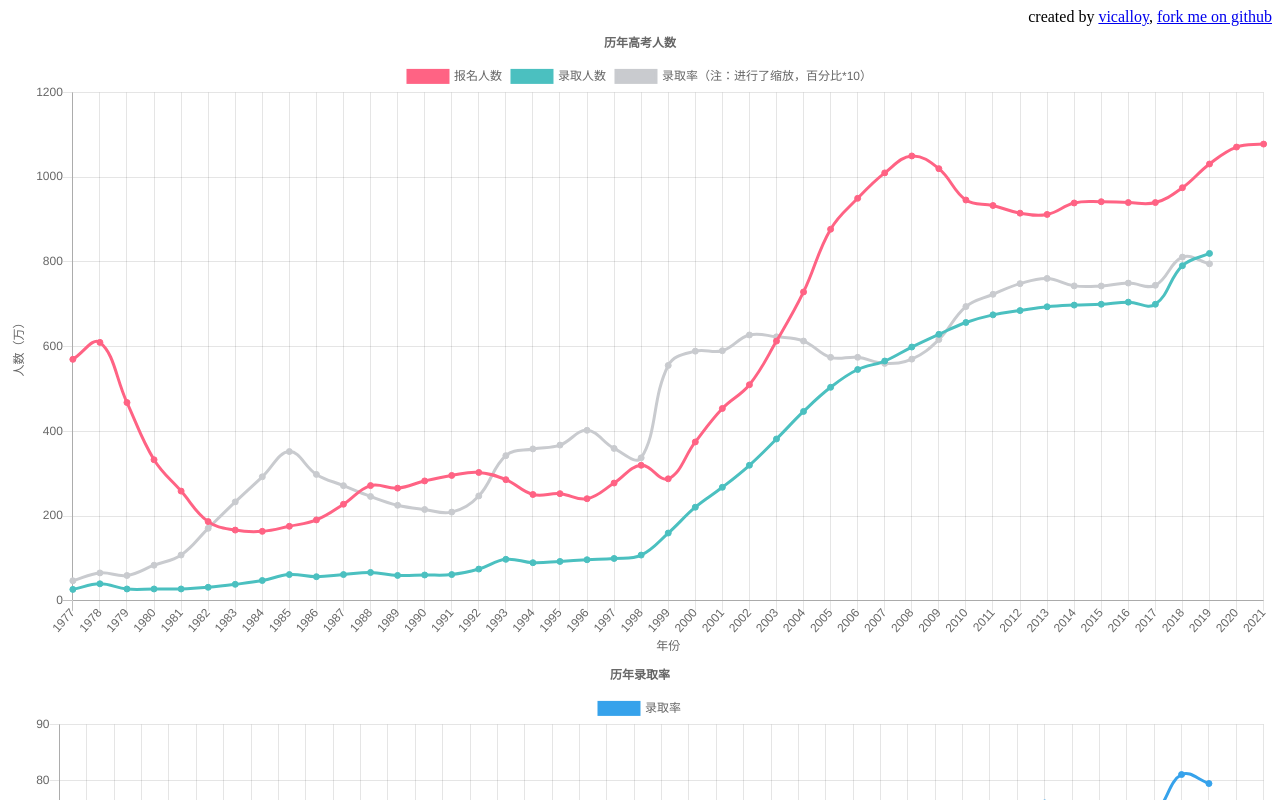
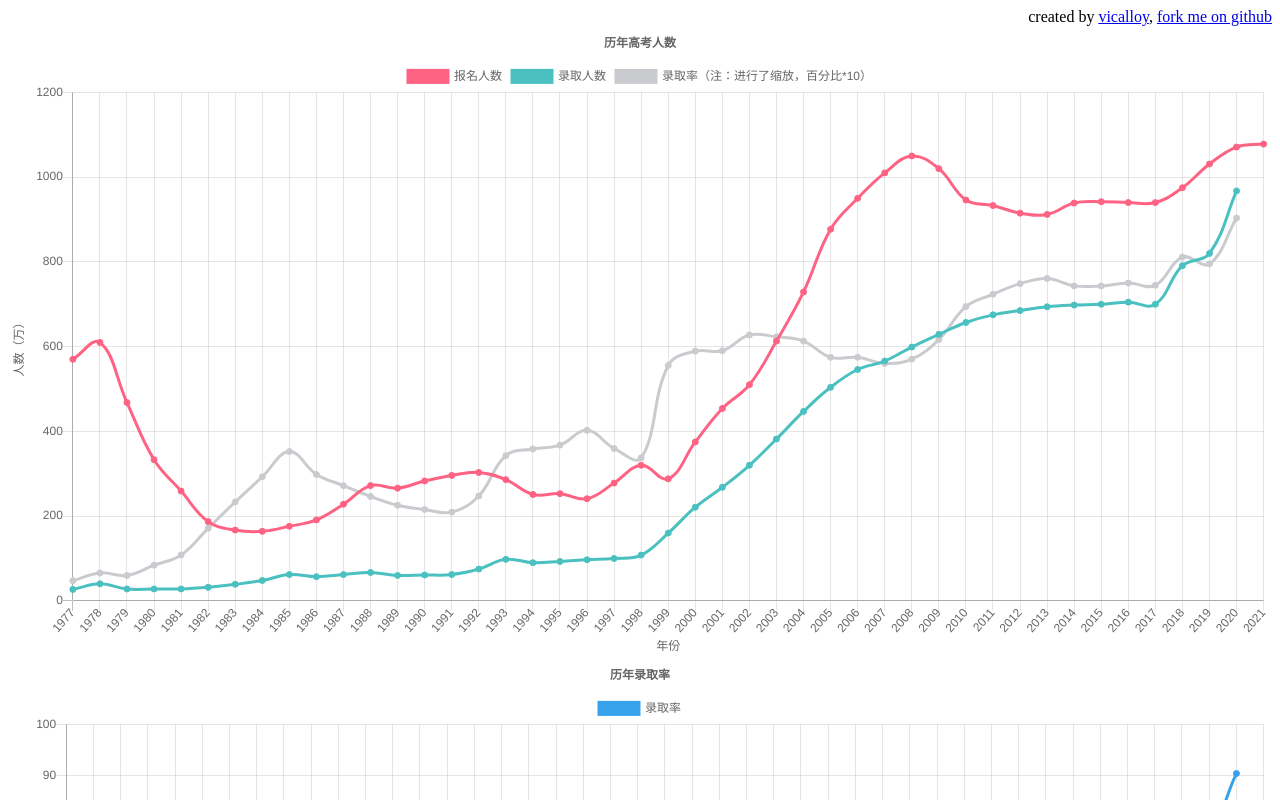
Before and after one commit to vicalloy/gaokao, a website: page index.html in a window 1280 px wide. Shown: the top 800 px of the page. Drawn offline with nearby package versions, Linux system fonts and the light colour scheme.

Commit message:
Update index.html

```diff
--- a/index.html
+++ b/index.html
@@ -2,7 +2,7 @@
 <html lang="en">
 <head>
   <meta charset="UTF-8">
-  <title>历年高考人数 1977~2018</title>
+  <title>历年高考人数 1977~2021</title>
 </head>
 <body>
   <div style="float: right">
@@ -67,7 +67,7 @@
       [2017, 940, 700],
       [2018, 975, 791],
       [2019, 1031, 820],
-      [2020, 1071, ],
+      [2020, 1071, 967.5],
       [2021, 1078, ]
     ];
 
```
